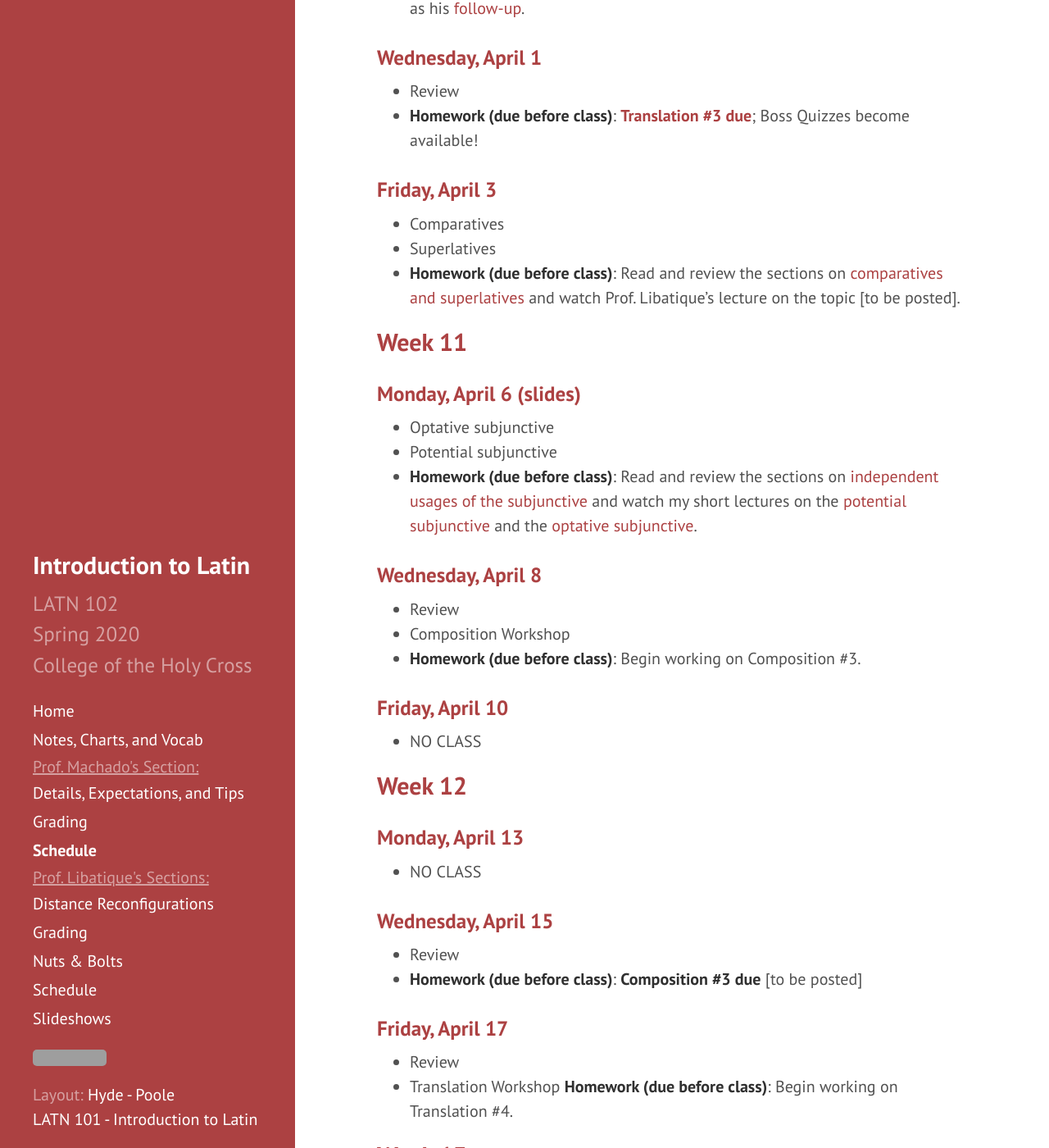
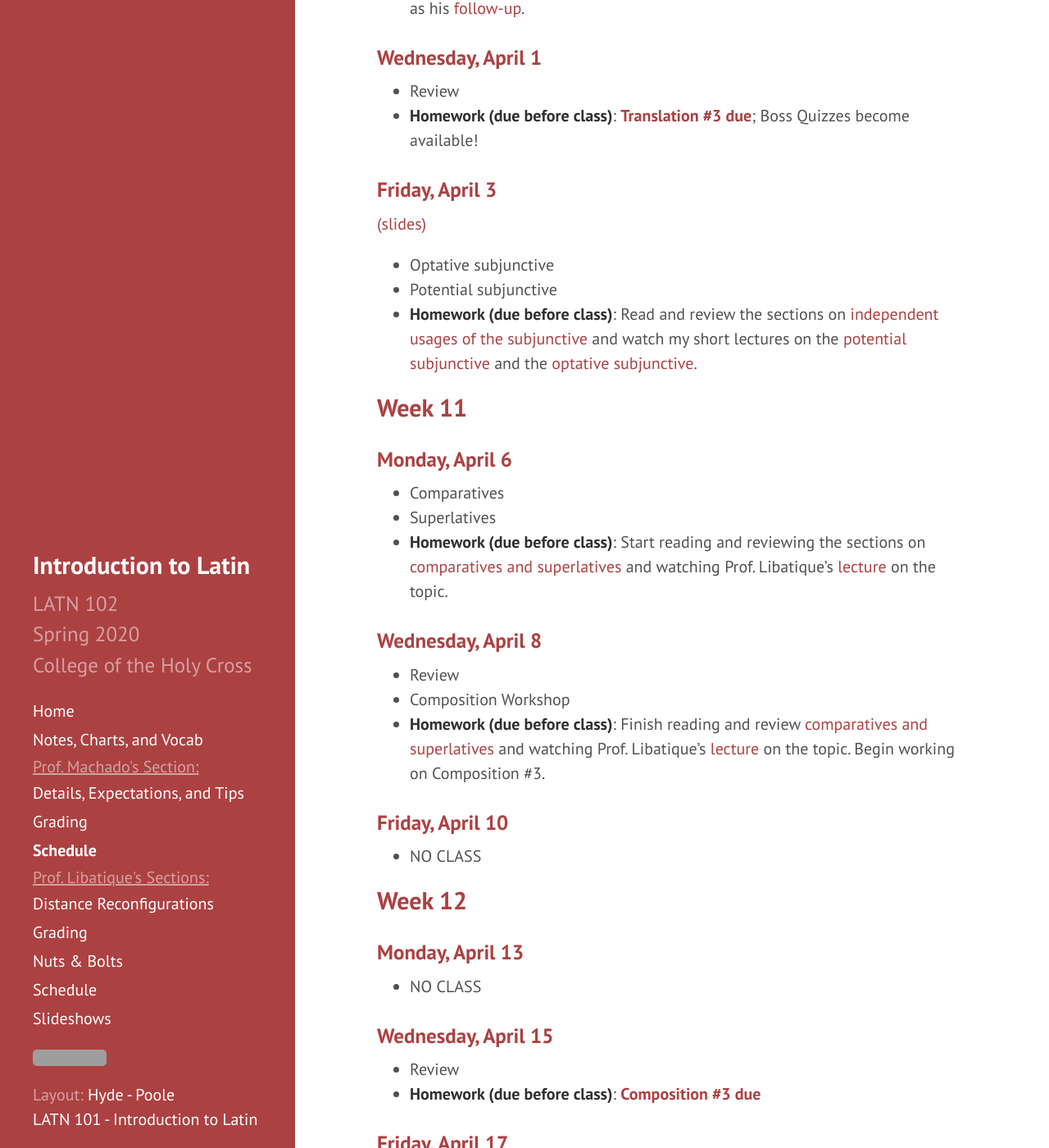
Before and after one commit to DLibatique/LATN102-S20, a Jekyll site: the page built from _pages/schedule-DM.md, in a window 1280 px wide and 1400 px high, scrolled down 5628 px. Shown: the whole window at 82% size. Built offline with Jekyll 4.4.1, drawn with Linux system fonts in a browser that asks for light colours; grey boxes are pictures that could not be loaded.

Commit message:
fixed schedule and added in links to DLs lecture and comp

```diff
--- a/_pages/schedule-DM.md
+++ b/_pages/schedule-DM.md
@@ -174,24 +174,25 @@ Read and review the sections on [subjunctive conditions](https://libatique.info/
 [**Translation #3 due**](https://docs.google.com/document/d/1bkDIZoXO8kSY-Nb-hvYwZuSqeiDEDvoTt5s4jAxvLps/edit?usp=sharing); Boss Quizzes become available!
 
 ### Friday, April 3
-- Comparatives
-- Superlatives
-- **Homework (due before class)**:
-Read and review the sections on [comparatives and superlatives](https://libatique.info/LATN102-S20/comparative-and-superlative) and watch Prof. Libatique's lecture on the topic [to be posted].
-
-## Week 11
-
-### Monday, April 6 [(slides)](https://docs.google.com/presentation/d/1oibT6jATya655J8mATmnUKSqOptnu2zZ7GyBy-8M_hw/edit?usp=sharing)
+[(slides)](https://docs.google.com/presentation/d/1oibT6jATya655J8mATmnUKSqOptnu2zZ7GyBy-8M_hw/edit?usp=sharing)
 - Optative subjunctive
 - Potential subjunctive
 - **Homework (due before class)**:
 Read and review the sections on [independent usages of the subjunctive](https://libatique.info/LATN102-S20/wishes-and-potential) and watch my short lectures on the [potential subjunctive](https://holycross.hosted.panopto.com/Panopto/Pages/Viewer.aspx?id=11cd7af2-7cf6-4852-bed0-ab84013c8507) and the [optative subjunctive](https://holycross.hosted.panopto.com/Panopto/Pages/Viewer.aspx?id=0eeba1a7-6a20-4df2-a18b-ab84013fe6ec).
 
+## Week 11
+
+### Monday, April 6
+- Comparatives
+- Superlatives
+- **Homework (due before class)**:
+Start reading and reviewing the sections on [comparatives and superlatives](https://libatique.info/LATN102-S20/comparative-and-superlative) and watching Prof. Libatique's [lecture](https://holycross.hosted.panopto.com/Panopto/Pages/Viewer.aspx?id=346ce282-6c80-46d8-bca8-ab84016d16ef) on the topic.
+
 ### Wednesday, April 8
 - Review
 - Composition Workshop
 - **Homework (due before class)**:
-Begin working on Composition #3.
+Finish reading and review [comparatives and superlatives](https://libatique.info/LATN102-S20/comparative-and-superlative) and watching  Prof. Libatique's [lecture](https://holycross.hosted.panopto.com/Panopto/Pages/Viewer.aspx?id=346ce282-6c80-46d8-bca8-ab84016d16ef) on the topic. Begin working on Composition #3.
 
 ### Friday, April 10
 - NO CLASS
@@ -204,7 +205,7 @@ Begin working on Composition #3.
 ### Wednesday, April 15
 - Review
 - **Homework (due before class)**:
-**Composition #3 due** [to be posted]
+[**Composition #3 due**](https://docs.google.com/document/d/1VPGTVmc-xEVAvrqquaeAKuORDDwM0C3HBGH1TF_qscE/edit?usp=sharing)
 
 ### Friday, April 17
 - Review
```
